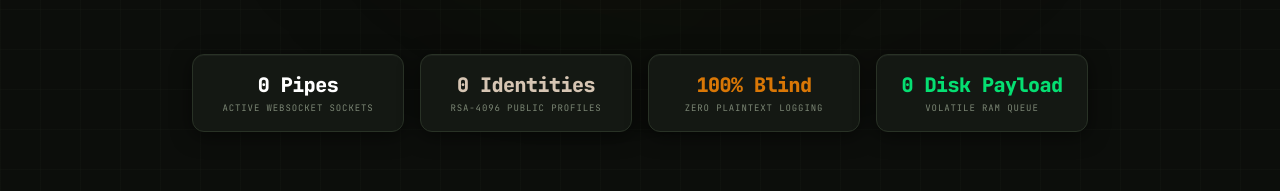
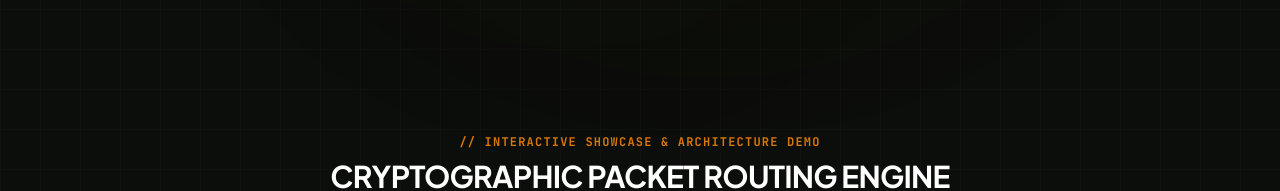
Before and after one commit to orientis-digital/vexta-public, a React (Vite) app: page / in a window 1280 px wide. Shown: the part 711-902 px from the top of the page. Built offline with nearby package versions, Linux system fonts and the light colour scheme; no server answers.

Commit message:
🗑️ remove (ui): strip telemetry stats grid from HomePage
- Remove telemetry metrics component and static stats counter grid from HomePage.jsx
- Clean up unused CSS classes in App.css

```diff
--- a/src/pages/HomePage.jsx
+++ b/src/pages/HomePage.jsx
@@ -201,25 +201,6 @@ export default function HomePage() {
           </Link>
         </div>
 
-        {/* Top Telemetry Stats Grid */}
-        <div className="grid grid-cols-2 md:grid-cols-4 gap-4 w-full max-w-4xl mt-6 select-none">
-          <div className="glass-panel p-4 rounded-xl flex flex-col items-center text-center">
-            <span className="text-xl font-extrabold font-mono text-white tracking-tight">{onlineUsers} Pipes</span>
-            <span className="text-[9px] uppercase tracking-widest text-[#7C8775] font-mono mt-0.5">Active WebSocket Sockets</span>
-          </div>
-          <div className="glass-panel p-4 rounded-xl flex flex-col items-center text-center">
-            <span className="text-xl font-extrabold font-mono text-[#D6C5B3] tracking-tight">{totalUsers} Identities</span>
-            <span className="text-[9px] uppercase tracking-widest text-[#7C8775] font-mono mt-0.5">RSA-4096 Public Profiles</span>
-          </div>
-          <div className="glass-panel p-4 rounded-xl flex flex-col items-center text-center">
-            <span className="text-xl font-extrabold font-mono text-[#D97706] tracking-tight">100% Blind</span>
-            <span className="text-[9px] uppercase tracking-widest text-[#7C8775] font-mono mt-0.5">Zero Plaintext Logging</span>
-          </div>
-          <div className="glass-panel p-4 rounded-xl flex flex-col items-center text-center">
-            <span className="text-xl font-extrabold font-mono text-green-400 tracking-tight">0 Disk Payload</span>
-            <span className="text-[9px] uppercase tracking-widest text-[#7C8775] font-mono mt-0.5">Volatile RAM Queue</span>
-          </div>
-        </div>
       </section>
 
       {/* ========================================================================= */}
```
